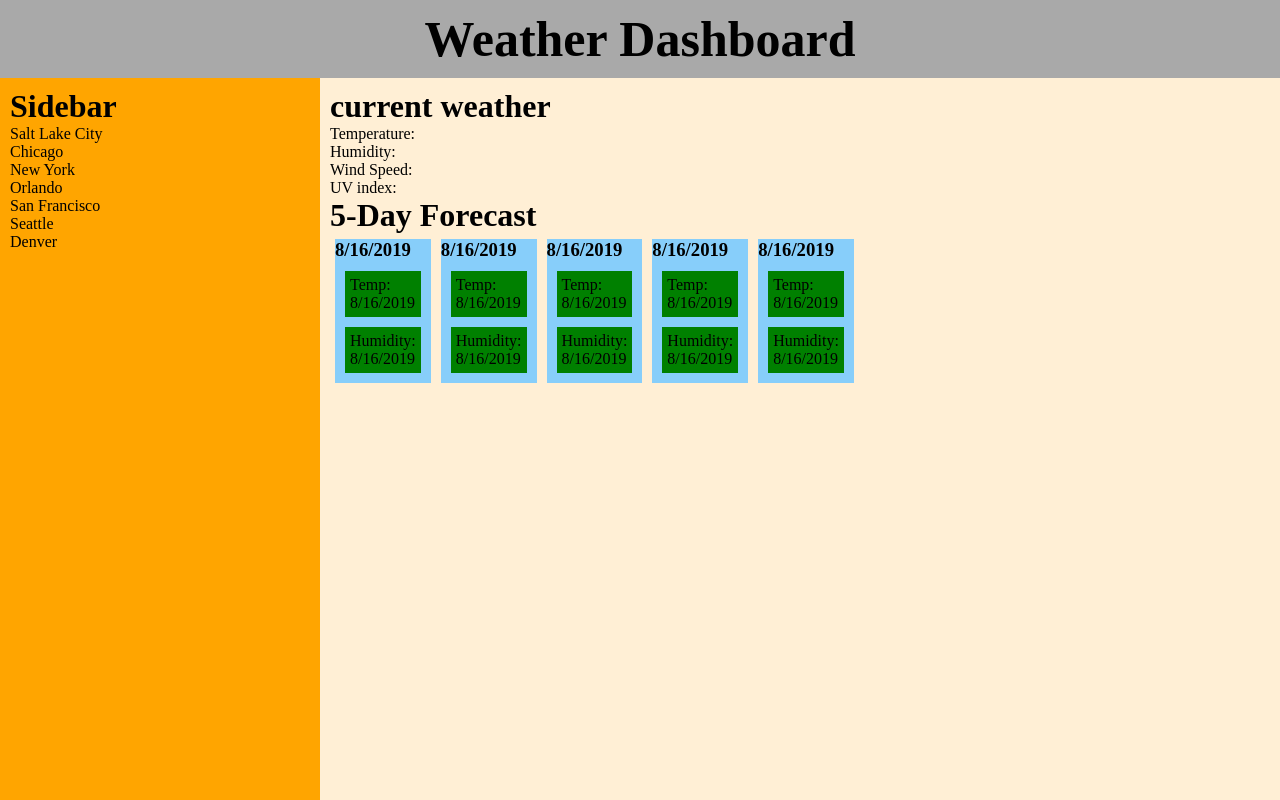
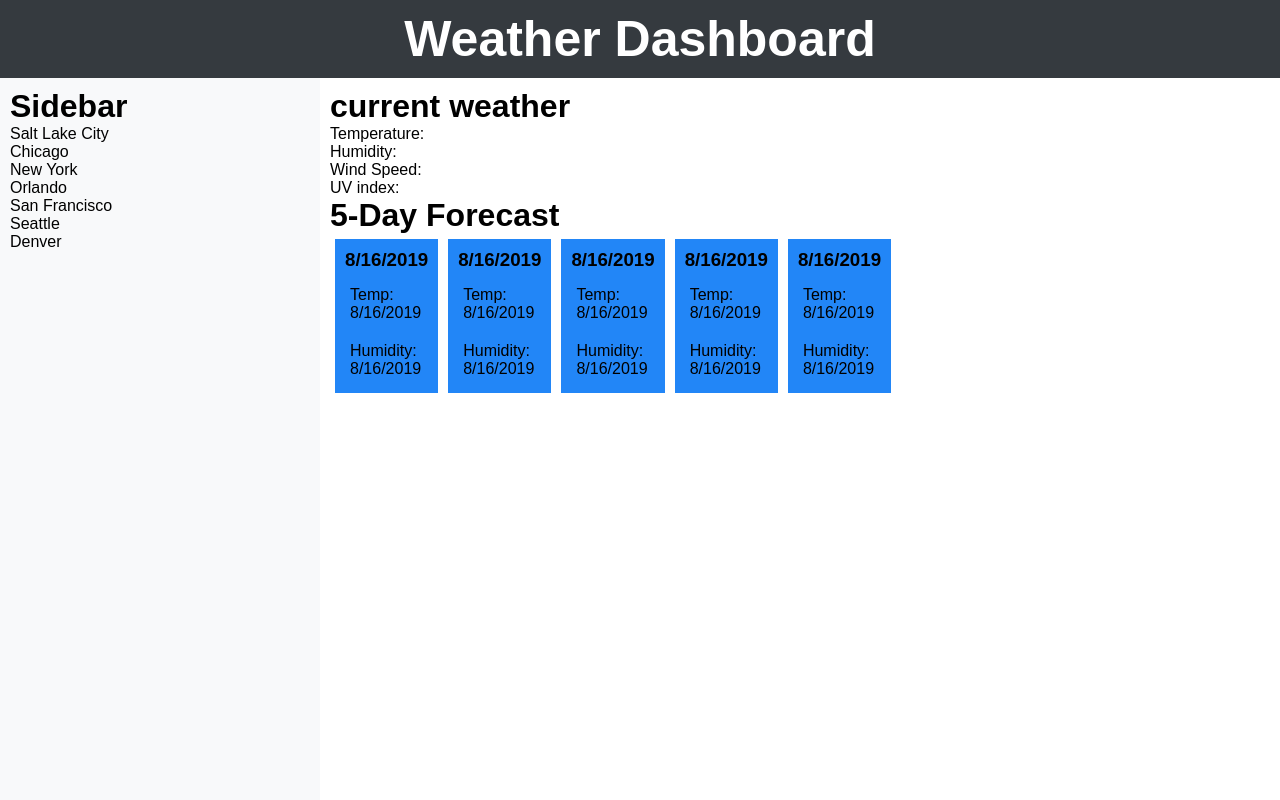
Before and after one commit to cojo12/weather-dashboard, a plain HTML site: page index.html in a window 1280 px wide. Drawn offline with Linux system fonts and the light colour scheme.

Commit message:
added color css and font style

```diff
--- a/style.css
+++ b/style.css
@@ -3,6 +3,7 @@
     padding: 0;
     outline: none;
     box-sizing: border-box;
+    font-family: Arial, Helvetica, sans-serif;
 }
 
 html {
@@ -16,7 +17,8 @@ body {
 }
 
 .header {
-    background-color: darkgray;
+    background-color: #353A3F;
+    color: white;
     font-size: 50px;
     font-weight: bold;
     justify-content: center;
@@ -32,13 +34,13 @@ body {
 }
 
 .sidebar {
-    background-color: orange;
+    background-color: #F8F9FA;
     width: 25%;
     padding: 10px;
 }
 
 .weather {
-    background-color: papayawhip;
+    background-color: #FFFFFF;
     width: 75%;
     padding: 10px;
 }
@@ -48,18 +50,21 @@ body {
 }
 
 .forecast-card {
-    background-color: lightskyblue;
+    background-color: #2286F7;
     margin: 5px;
 }
 
 .forecast-card > div {
-    background-color: green;
     margin: 10px;
     padding: 5px;
 }
 
 h1 {
     margin: auto;
+}
+
+h3 {
+    margin: 10px;
 }
 
 .wrapper {
@@ -75,7 +80,7 @@ h1 {
 }
 
 .searchbtn {
-    background: gold;
+    background: #2286F7;
     border-radius: 5px;
     cursor: pointer;
     width: 50px;
```
Also changed, not shown: index.html (+3 -20 lines).
